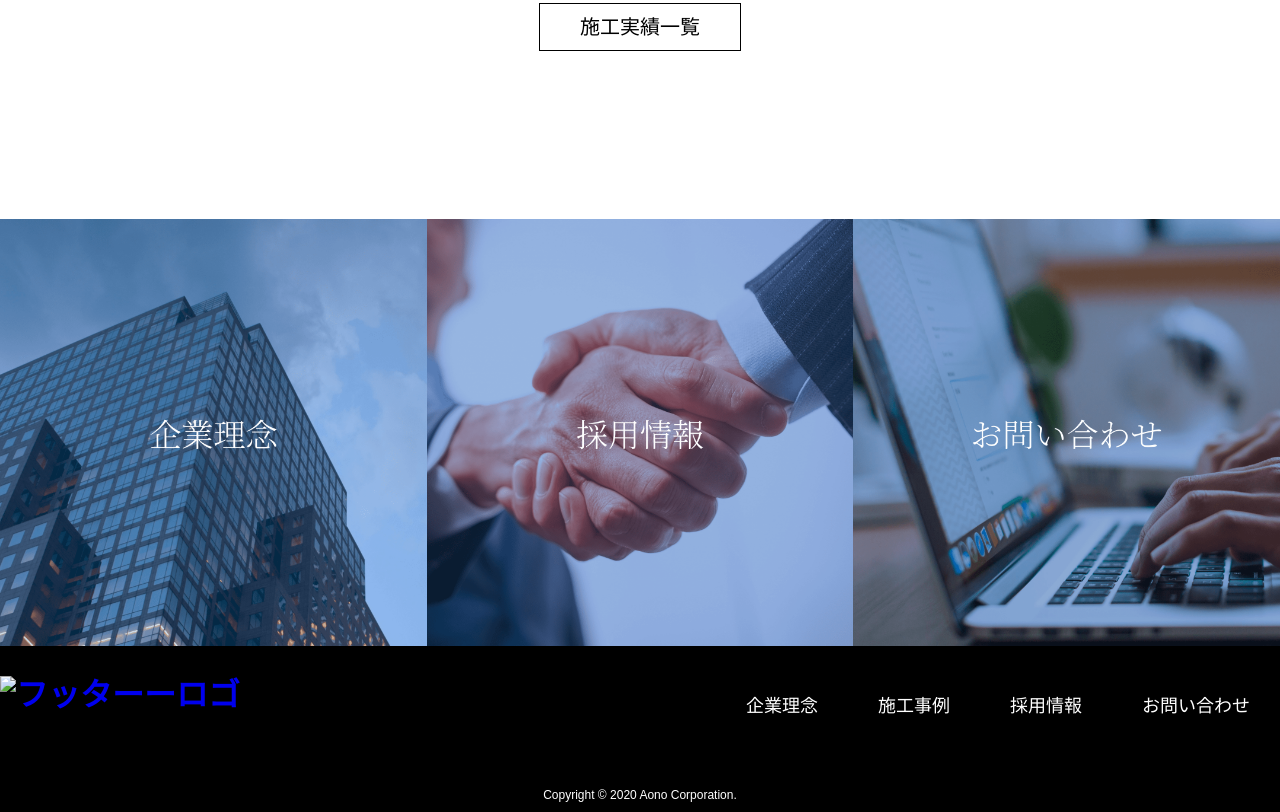
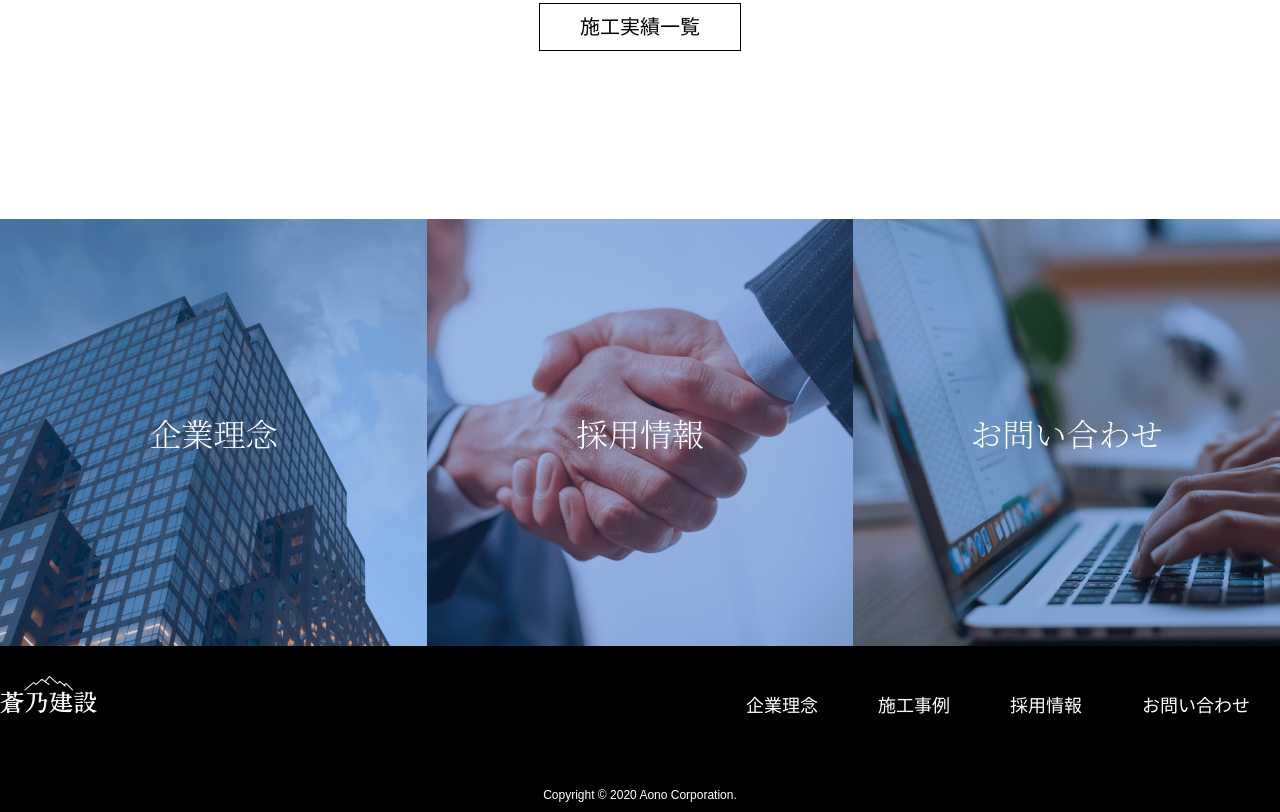
Before and after one commit to wood-walnut/sample-2, a plain HTML site: page index.html in a window 1280 px wide. Shown: the part 1979-2791 px from the top of the page. Drawn offline with Linux system fonts and the light colour scheme; some packages are replaced by stand-ins of ours; files whose address does not match are found by name.

Commit message:
Update index.html

```diff
--- a/index.html
+++ b/index.html
@@ -81,7 +81,7 @@
 <!-- フッター -->
 <div class="footer-contens">
   <div class="footer-container">
-    <h1><a href="#"><img src="images/footer_logo (1).png" alt="フッターーロゴ" class="footer-logo"></a></h1>
+    <h1><a href="#"><img src="https://github.com/wood-walnut/sample-2/blob/main/footer_logo%20(1)%20-%20%E3%82%B3%E3%83%94%E3%83%BC%20-%20%E3%82%B3%E3%83%94%E3%83%BC.png?raw=true" alt="フッターーロゴ" class="footer-logo"></a></h1>
     <div class="footer-nav">
       <nav>
         <ul class="footer-ul">
```
